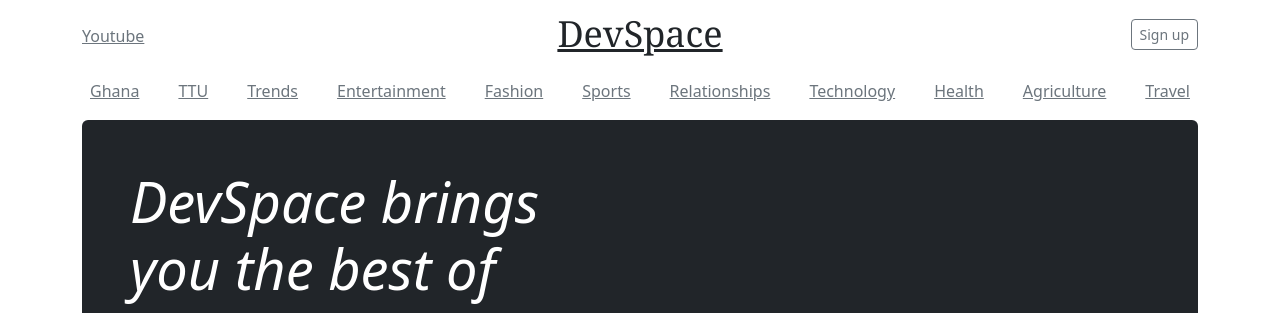
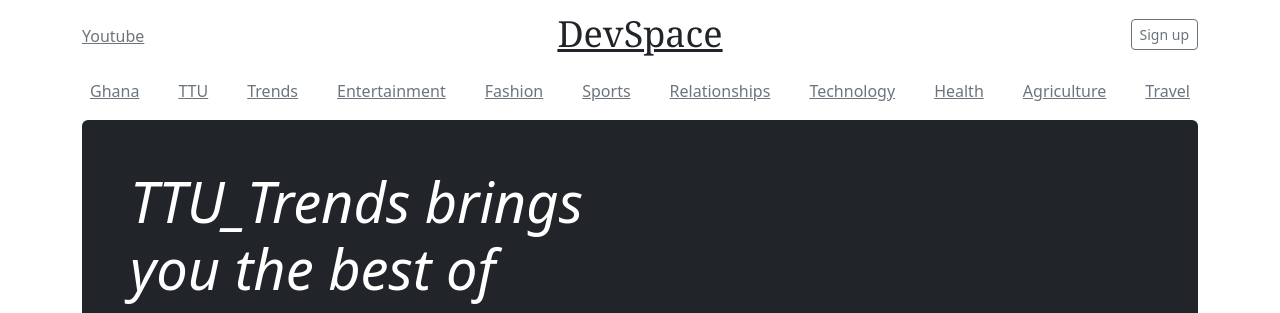
Before and after one commit to DeveloSpace/Blog.github.io, a plain HTML site: page index.html in a window 1280 px wide. Shown: the top 313 px of the page. Drawn offline with nearby package versions, Linux system fonts and the light colour scheme.

Commit message:
Add files via upload

```diff
--- a/index.html
+++ b/index.html
@@ -3,7 +3,7 @@
 <head>
 <meta charset="utf-8">
 <meta name="viewport" content="width=device-width, initial-scale=1">
-<title>DevSpace</title>
+<title>TTU_Trends</title>
 <link rel="stylesheet" href="./css/style.css">
 <link href="https://cdn.jsdelivr.net/npm/bootstrap@5.2.1/dist/css/bootstrap.min.css" rel="stylesheet" integrity="sha384-iYQeCzEYFbKjA/T2uDLTpkwGzCiq6soy8tYaI1GyVh/UjpbCx/TYkiZhlZB6+fzT" crossorigin="anonymous">
 
@@ -45,7 +45,7 @@
 <main class="container">
   <div class="p-4 p-md-5 mb-4 rounded text-bg-dark">
     <div class="col-md-6 px-0">
-      <h1 class="display-4 fst-italic">DevSpace brings you the best of everything</h1>
+      <h1 class="display-4 fst-italic">TTU_Trends brings you the best of everything</h1>
 
       <p class="lead mb-0"><a href="#" class="text-white fw-bold">Continue reading...</a></p>
     </div>
```
